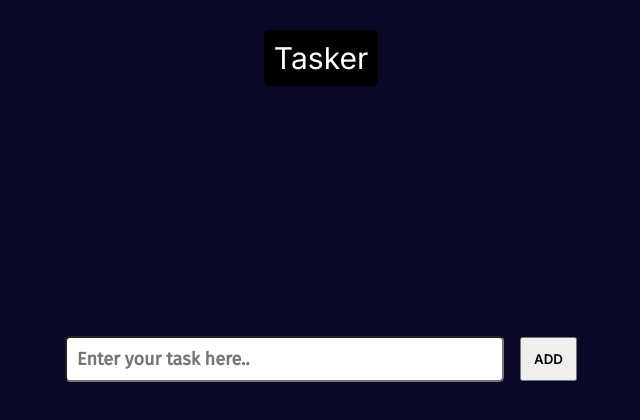
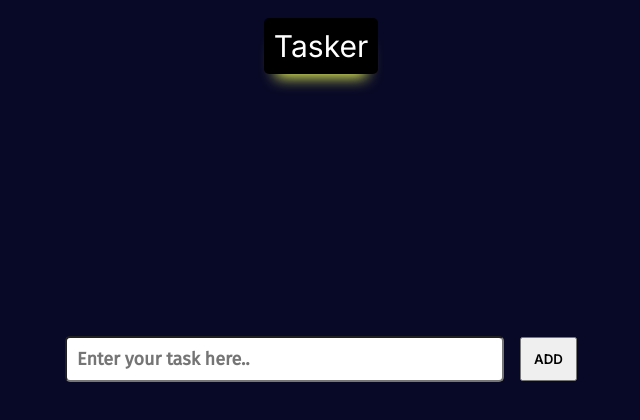
Before and after one commit to CareerDevelopmentHub/Tasker-OctoHub-Workshop-2, a plain HTML site: page index.html in a window 1280 px wide. In both pictures the pointer is over the element "Tasker". Shown: the whole page, without its empty margins (319-959 px from the left). Drawn offline with Linux system fonts and the light colour scheme.

Commit message:
Adding gover effect on the main content of tasker

```diff
--- a/style.css
+++ b/style.css
@@ -20,6 +20,7 @@ body {
     margin: 30px auto 250px auto;
     text-align: center;
     display: table;
+    transition: all 0.5s;
 }
 
 #main {
@@ -28,7 +29,11 @@ body {
 }
 
 .title:hover {
-    background: #000;
+    border-color: rgb(206, 253, 135);
+    color: white;
+    box-shadow: 0 0.5em 0.5em -0.4em #f1ff5c;
+    transform: translateY(-0.4em);
+    cursor: pointer;
 }
 
 
```
Also changed, not shown: index.html (+1 -0 lines).
